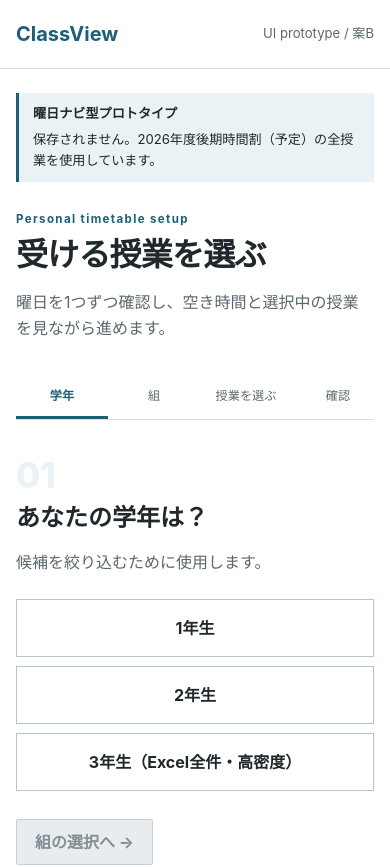
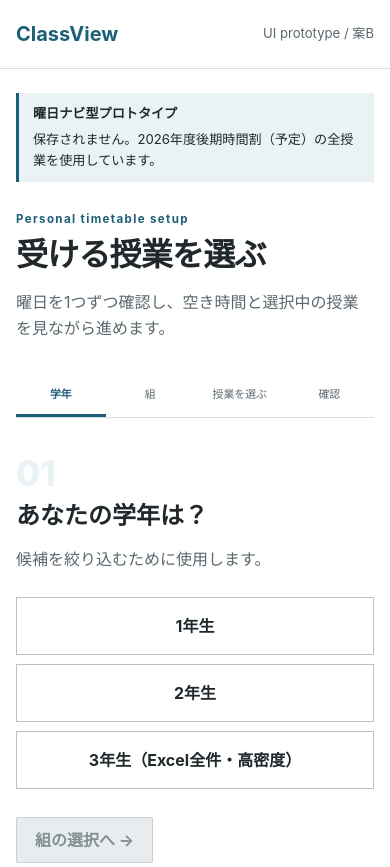
Before and after one commit to rara2g4/ClassView, a plain HTML site: page prototypes/personal-timetable-b/index.html in a window 390 px wide. Shown: the top 867 px of the page. Drawn offline with Linux system fonts and the light colour scheme.

Commit message:
fix: fit prototype progress at mobile width

```diff
--- a/prototypes/personal-timetable-b/styles.css
+++ b/prototypes/personal-timetable-b/styles.css
@@ -145,8 +145,8 @@ h1 { margin: 0; font-size: clamp(2rem, 5vw, 3.05rem); line-height: 1.25; letter-
   .prototype-note { display: grid; }
   .page-header { margin-top: 28px; }
   h1 { font-size: clamp(1.85rem, 9vw, 2.35rem); }
-  .progress { overflow-x: auto; }
-  .progress span { min-width: 92px; }
+  .progress { overflow: visible; }
+  .progress span { min-width: 0; padding-inline: 2px; font-size: .68rem; white-space: nowrap; }
   .step-panel { grid-template-columns: 1fr; gap: 8px; margin-top: 38px; }
   .question-number { font-size: 2.2rem; }
   .select-row { grid-template-columns: 1fr; }
```
